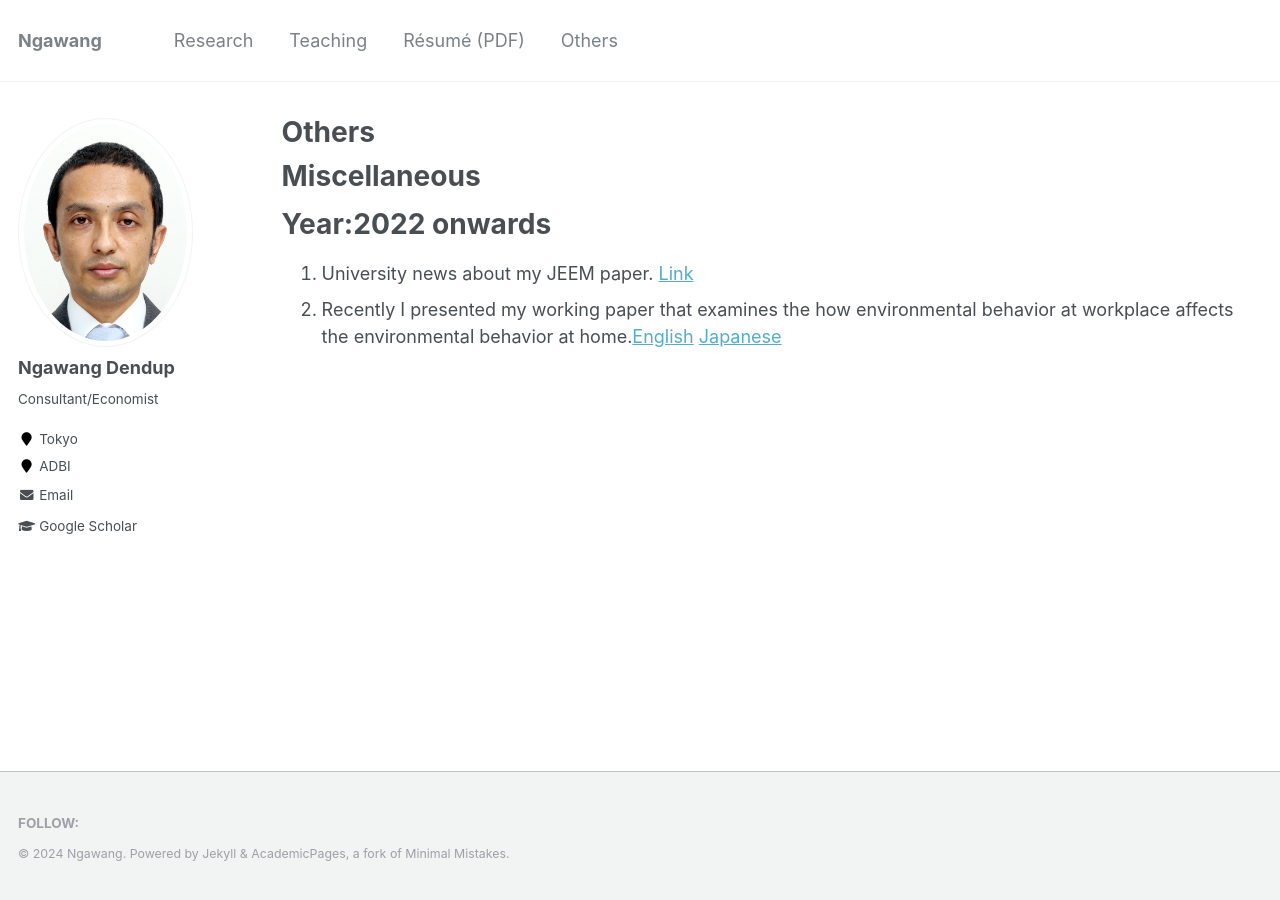
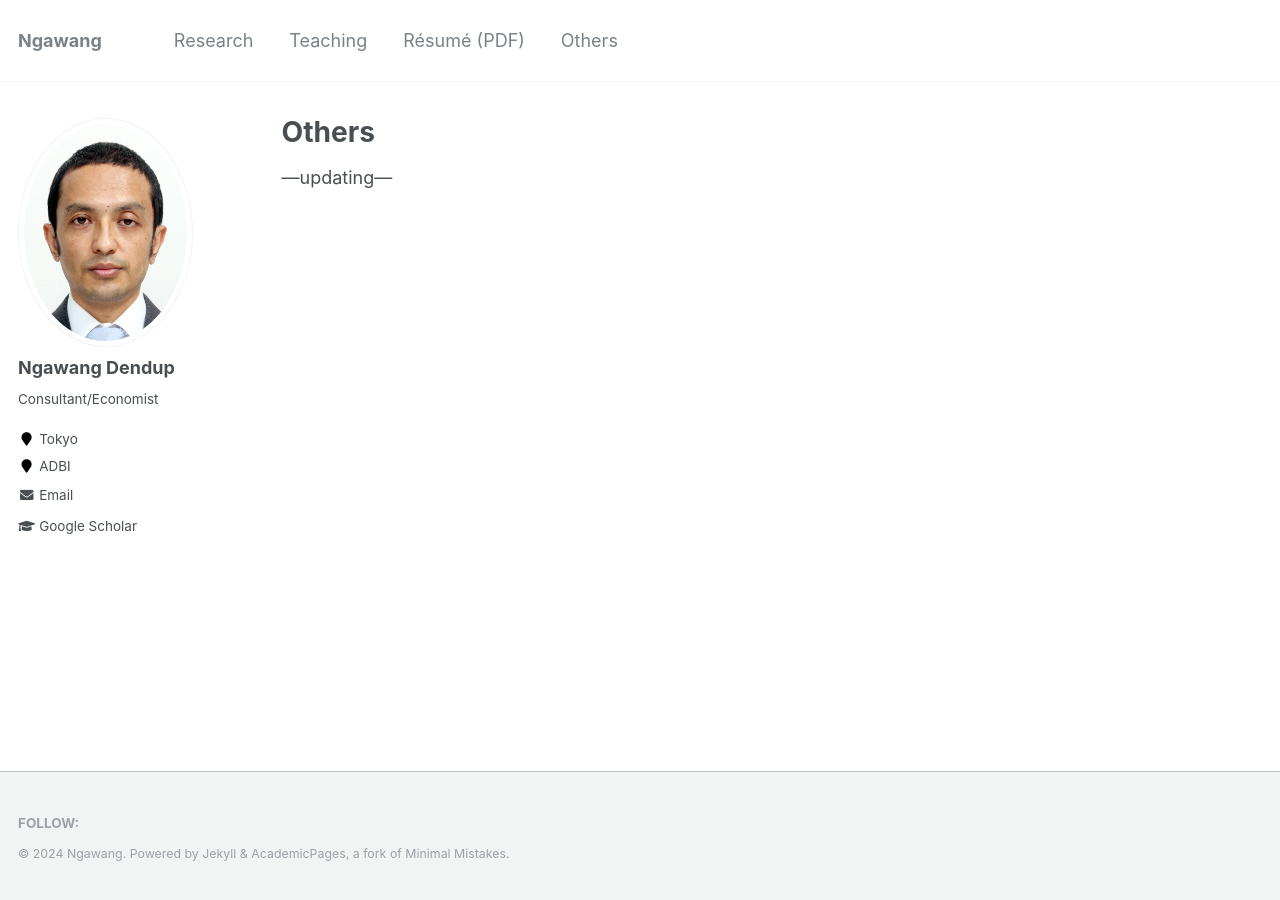
Before and after one commit to NgawangDendup/ngawangdendup.github.io, a Jekyll site: the page built from _pages/others.md, in a window 1280 px wide. Built offline with Jekyll 4.4.1, drawn with Linux system fonts in a browser that asks for light colours.

Commit message:
others updates

```diff
--- a/_pages/others.md
+++ b/_pages/others.md
@@ -7,10 +7,4 @@ header:
   og_image: "research/ecdf.png"
 ---
 
-Miscellaneous
-===========
-
-Year:2022 onwards
-====
-2. University news about my JEEM paper. [Link](https://www.waseda.jp/fpse/winpec/news/2022/02/04/6704/)
-1. Recently I presented my working paper that examines the how environmental behavior at workplace affects the environmental behavior at home.[English](https://www.waseda.jp/inst/sgu/news-en/2022/02/03/12368/) [Japanese](https://www.waseda.jp/inst/sgu/news/2022/02/03/12358/)
+---updating---
```
